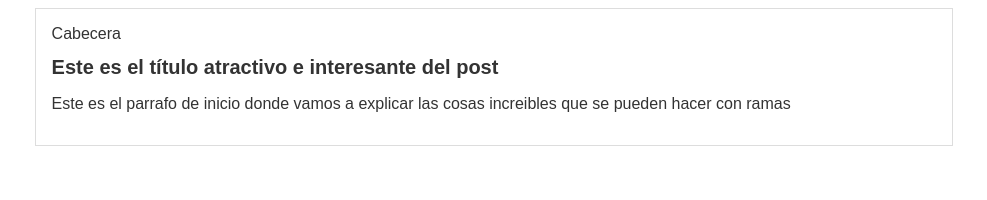
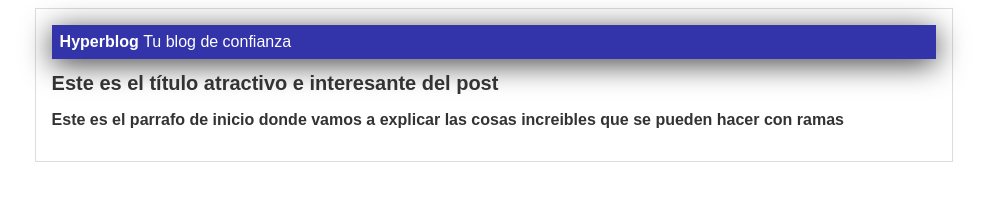
Before and after one commit to JFernando12/hyperblog, a plain HTML site: page index.html in a window 1280 px wide. Shown: the whole page, without its empty margins (146-1133 px from the left). Drawn offline with Linux system fonts and the light colour scheme.

Commit message:
Agregué estilos

```diff
--- a/css/style.css
+++ b/css/style.css
@@ -1,16 +1,34 @@
-body {
+body
+{
     color: #333;
     text-align: center;
     font-family: "Arial";
+}
+
+#cabecera
+{
+    background: #33A;
+    box-shadow: 0px 5px 30px rgba(0, 0, 0, 0.75);
+    color: white;
+    margin: 0;
+    padding: 0.5em;
 }
 
 #container
 {
     width: 70%;
     padding: 1em;
+    font-weight: bold;
     text-align: left;
     border: 1px solid #ddd;
     margin: 0 auto;
+}
+
+#container #tagline
+{
+    padding: 1em 0 0 0;
+    font-weight: normal;
+    font-size: 0.8;
 }
 
 #container h1
--- a/index.html
+++ b/index.html
@@ -10,7 +10,8 @@
 <body>
     <div id="container">
         <div id="cabecera">
-            Cabecera
+            Hyperblog
+            <span id="tagline">Tu blog de confianza</span>
         </div>
         <div id="post">
             <h1>Este es el título atractivo e interesante del post</h1>
```
